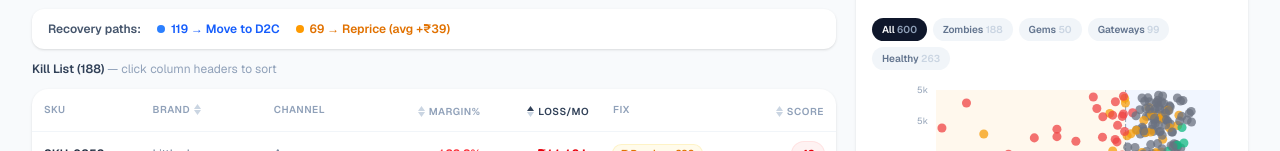
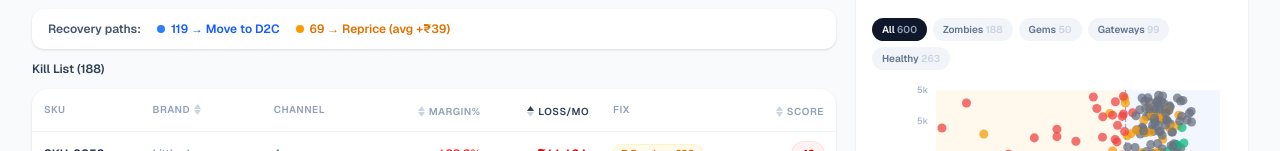
Before and after one commit to SakshamKotecha05/MarginMap, a Next.js app: page /portfolio in a window 1280 px wide. Shown: the part 396-547 px from the top of the page. Built offline with nearby package versions, Linux system fonts and the light colour scheme.

Commit message:
Removed "click column headers to sort" hint text from the portfolio kill list

```diff
--- a/app/portfolio/page.tsx
+++ b/app/portfolio/page.tsx
@@ -352,7 +352,7 @@ export default function PortfolioPage() {
                 </span>
               </div>
 
-              <p className="text-xs font-semibold text-slate-700">Kill List ({zombieBreakeven.length}) <span className="text-slate-400 font-normal">— click column headers to sort</span></p>
+              <p className="text-xs font-semibold text-slate-700">Kill List ({zombieBreakeven.length})</p>
 
               {/* Table */}
               <div className="bg-white rounded-2xl shadow-sm overflow-hidden">
```
